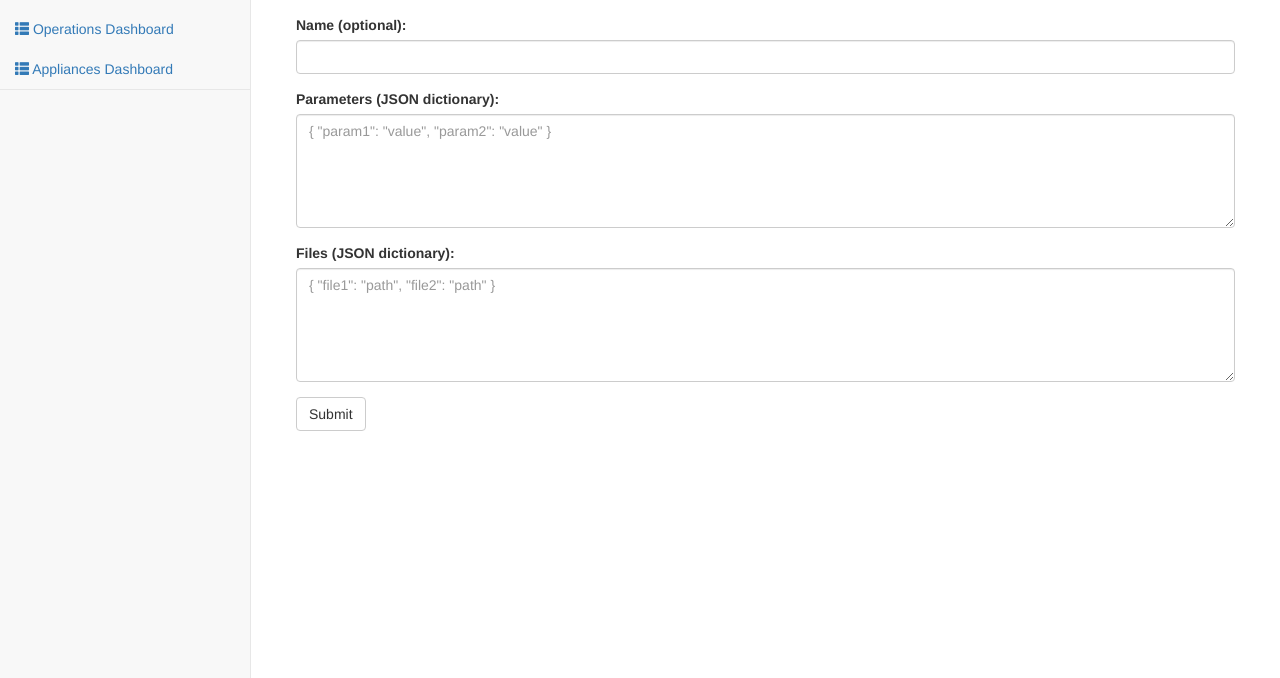
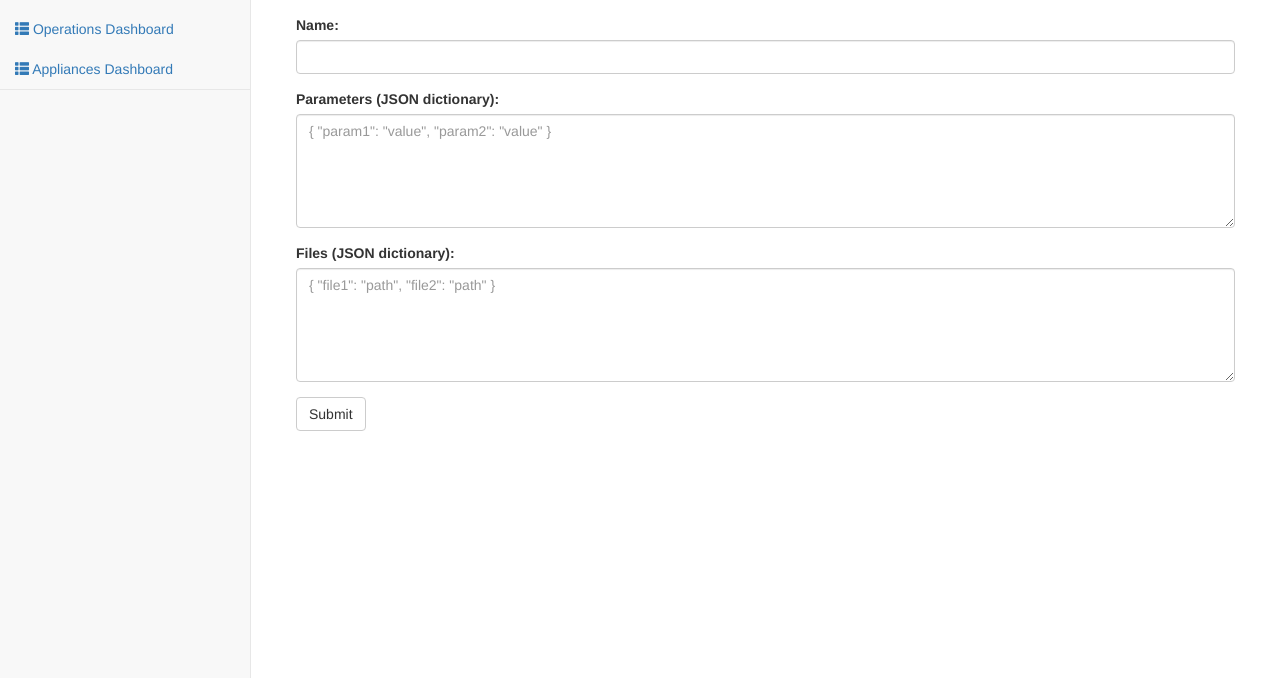
Before and after one commit to DIBBS-project/architecture_portal, a Django app: template enduser_app/templates/instance_form.html in a window 1280 px wide. Shown: the part 122-800 px from the top of the page. Run offline with Django 3.2, Linux system fonts and the light colour scheme; the template is opened without the code that fills it, so the values that code supplies are empty; some libraries are stand-ins or nearby versions.

Commit message:
Made the name required when filling the Instance form

```diff
--- a/enduser_app/templates/instance_form.html
+++ b/enduser_app/templates/instance_form.html
@@ -14,8 +14,8 @@
             </select>
         </div>
         <div class="form-group">
-            <label for="name">Name (optional):</label>
-            <input type="text" class="form-control" id="name" name="name">
+            <label for="name">Name:</label>
+            <input type="text" class="form-control" id="name" name="name" required>
         </div>
         <div class="form-group">
             <label for="parameters">Parameters (JSON dictionary):</label>
```
